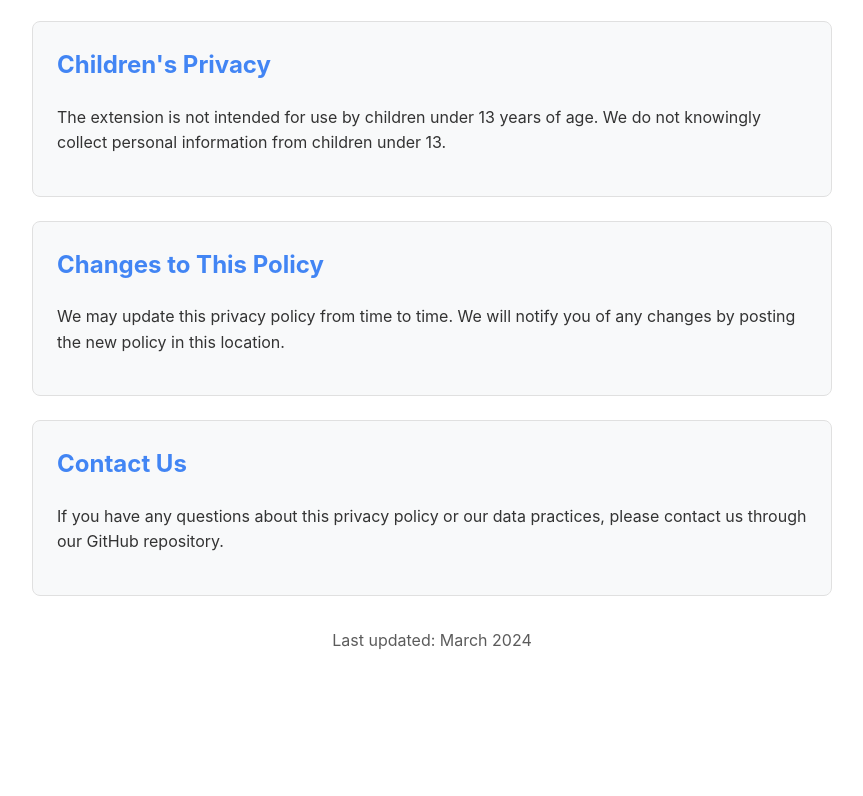
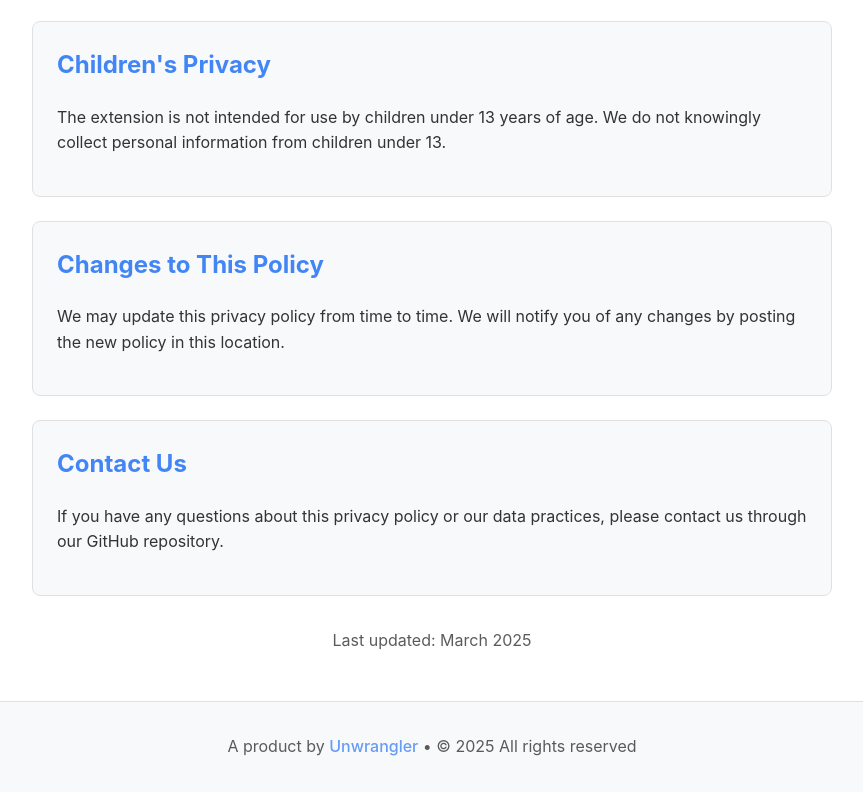
Before and after one commit to SharadGandhi/sidebar-public, a plain HTML site: page privacy-policy.html in a window 1280 px wide. Shown: the part 2056-2852 px from the top of the page, without its empty margins (333-1196 px from the left). Before the commit the page ends 2789 px from the top, so only its background shows below. Drawn offline with Linux system fonts and the light colour scheme.

Commit message:
fix: ensure consistent footer positioning across pages - Move footer inside main-content div, add margin-top: auto, fix flexbox layout for proper bottom alignment

```diff
--- a/privacy-policy.html
+++ b/privacy-policy.html
@@ -44,6 +44,7 @@
             margin: 0;
             padding: 0;
             display: flex;
+            min-height: 100vh;
         }
 
         .nav-sidebar {
@@ -104,6 +105,9 @@
             padding: 2rem;
             flex: 1;
             position: relative;
+            display: flex;
+            flex-direction: column;
+            min-height: 100vh;
         }
 
         @media (max-width: 768px) {
@@ -125,6 +129,7 @@
         }
 
         .container {
+            flex: 1;
             max-width: 800px;
             margin: 0 auto;
             padding: 2rem;
@@ -215,6 +220,33 @@
             stroke-width: 2;
             stroke-linecap: round;
             stroke-linejoin: round;
+        }
+
+        .footer {
+            background: var(--section-bg);
+            border-top: 1px solid var(--border-color);
+            padding: 2rem;
+            text-align: center;
+            width: 100%;
+            box-sizing: border-box;
+            margin-top: auto;
+        }
+
+        .footer a {
+            color: var(--primary-color);
+            text-decoration: none;
+            font-weight: 500;
+            transition: color 0.2s ease;
+        }
+
+        .footer a:hover {
+            text-decoration: underline;
+        }
+
+        .footer p {
+            margin: 0;
+            color: var(--text-color);
+            opacity: 0.8;
         }
     </style>
 </head>
@@ -351,8 +383,11 @@
                 <p>If you have any questions about this privacy policy or our data practices, please contact us through our GitHub repository.</p>
             </div>
 
-            <p class="last-updated">Last updated: March 2024</p>
+            <p class="last-updated">Last updated: March 2025</p>
         </div>
+        <footer class="footer">
+            <p>A product by <a href="https://unwrangler.com" target="_blank">Unwrangler</a> • © 2025 All rights reserved</p>
+        </footer>
     </div>
 
     <script>
```
Also changed, not shown: index.html (+31 -0 lines), terms-of-service.html (+35 -0 lines), userguide.html (+35 -0 lines).
